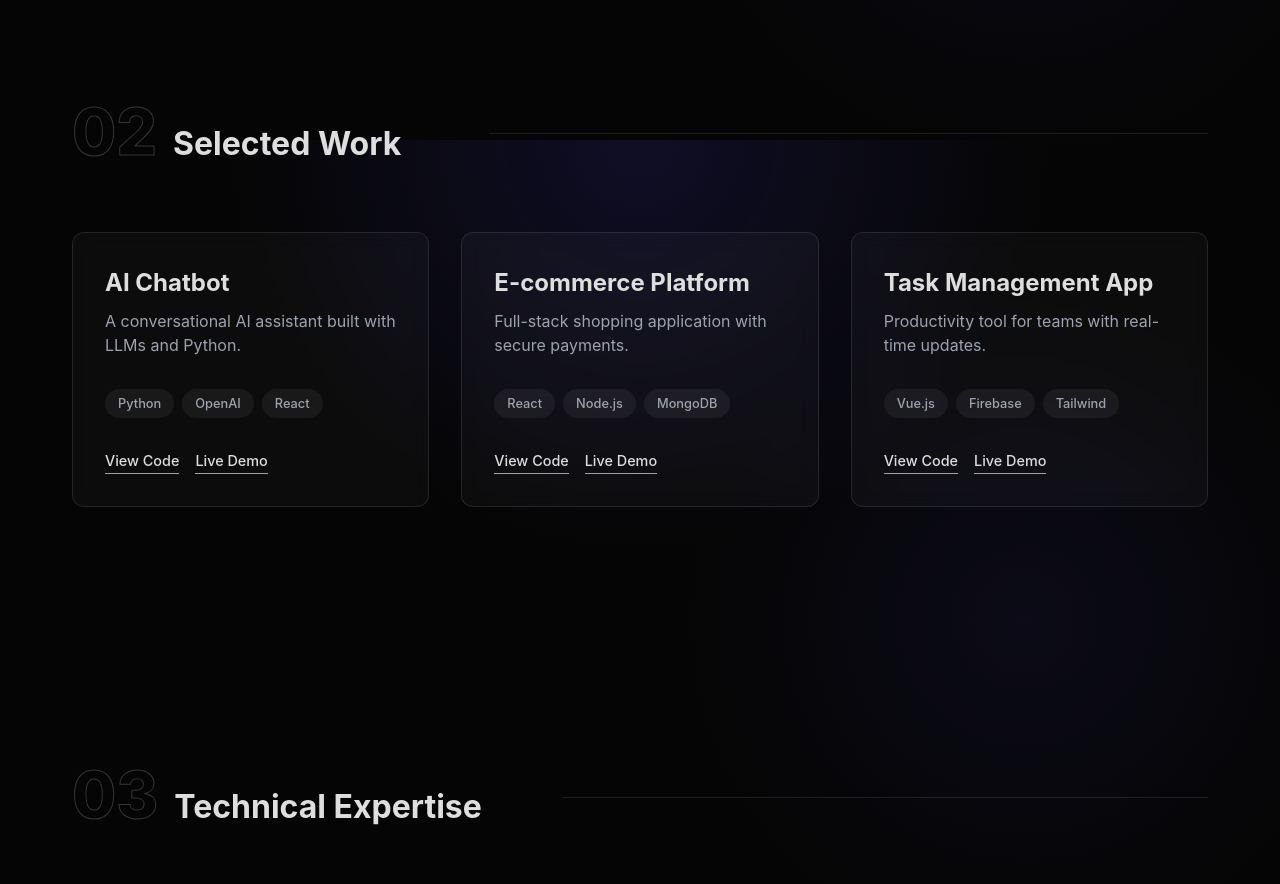
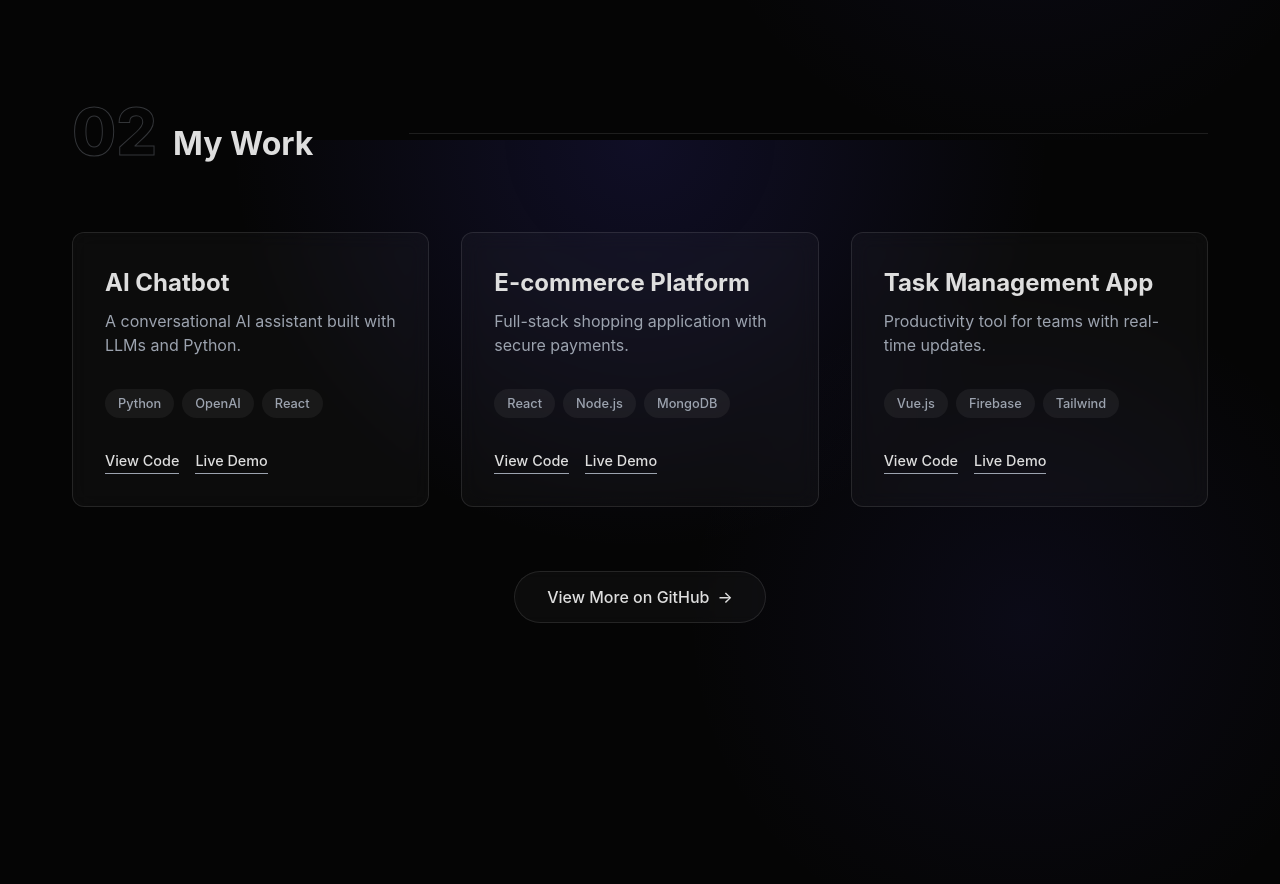
Before and after one commit to aaryan-codes56/portfolio, a React (Vite) app: page / in a window 1280 px wide. Shown: the part 1460-2344 px from the top of the page. Built offline with nearby package versions, Linux system fonts and the light colour scheme.

Commit message:
Update Work section: Rename title and add GitHub button

```diff
--- a/src/components/Work/Work.css
+++ b/src/components/Work/Work.css
@@ -123,3 +123,41 @@
     color: var(--accent);
     border-color: var(--accent);
 }
+
+.view-more-container {
+    display: flex;
+    justify-content: center;
+    margin-top: var(--spacing-lg);
+}
+
+.view-more-btn {
+    display: inline-flex;
+    align-items: center;
+    gap: 0.5rem;
+    font-size: 1rem;
+    font-weight: 500;
+    color: var(--white);
+    padding: 0.8rem 2rem;
+    border: 1px solid var(--border-color);
+    border-radius: 50px;
+    /* Pillow shape matching navbar */
+    transition: all var(--transition-medium);
+    background: var(--glass-bg);
+    backdrop-filter: blur(5px);
+}
+
+.view-more-btn:hover {
+    background: rgba(255, 255, 255, 0.1);
+    border-color: var(--white);
+    transform: translateY(-2px);
+    padding-right: 2.5rem;
+    /* Slight expansion effect */
+}
+
+.view-more-btn .arrow {
+    transition: transform var(--transition-fast);
+}
+
+.view-more-btn:hover .arrow {
+    transform: translateX(5px);
+}
--- a/src/components/Work/Work.jsx
+++ b/src/components/Work/Work.jsx
@@ -35,7 +35,7 @@ const Work = () => {
             <div className="container">
                 <div className="section-header">
                     <span className="section-number">02</span>
-                    <h2 className="section-title">Selected Work</h2>
+                    <h2 className="section-title">My Work</h2>
                 </div>
 
                 <motion.div
@@ -84,6 +84,12 @@ const Work = () => {
                         </motion.div>
                     ))}
                 </motion.div>
+
+                <div className="view-more-container">
+                    <a href="https://github.com/aaryan-codes56" target="_blank" rel="noopener noreferrer" className="view-more-btn">
+                        View More on GitHub <span className="arrow">→</span>
+                    </a>
+                </div>
             </div>
         </section>
     );
```
